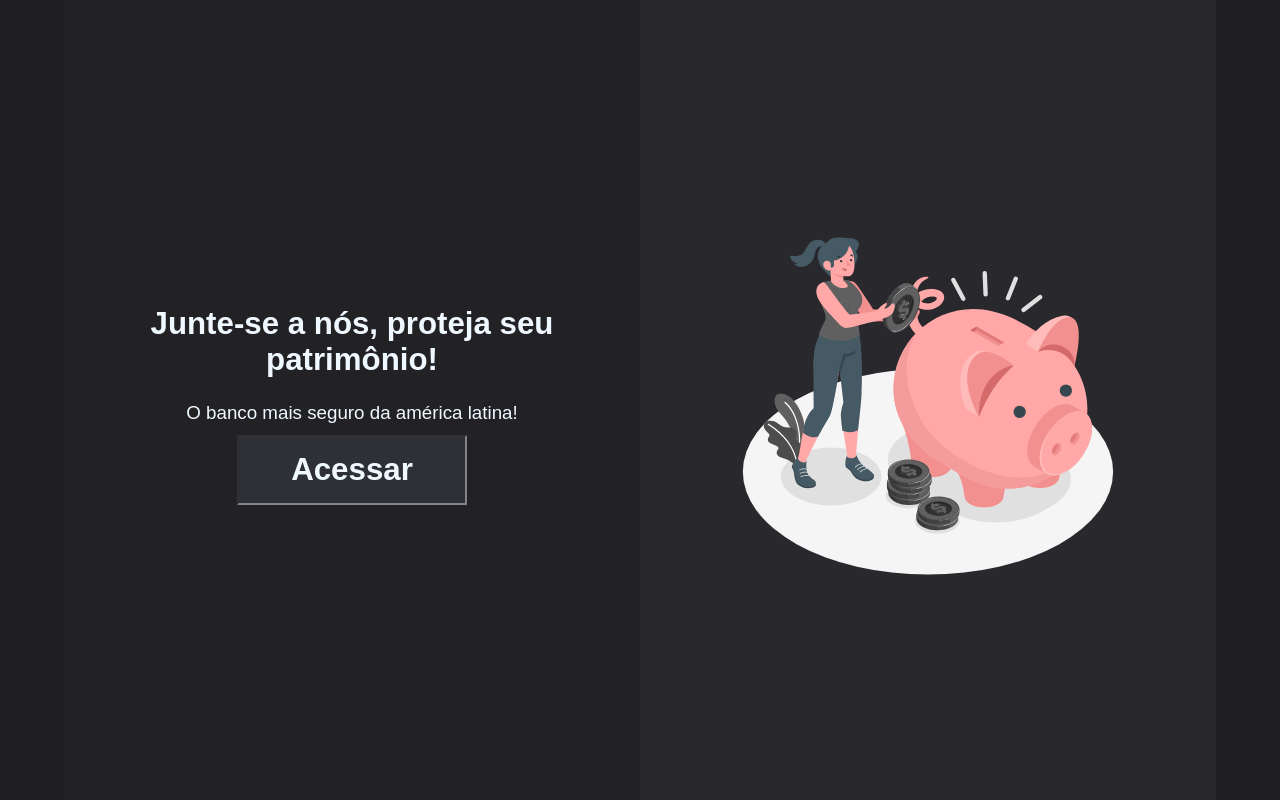
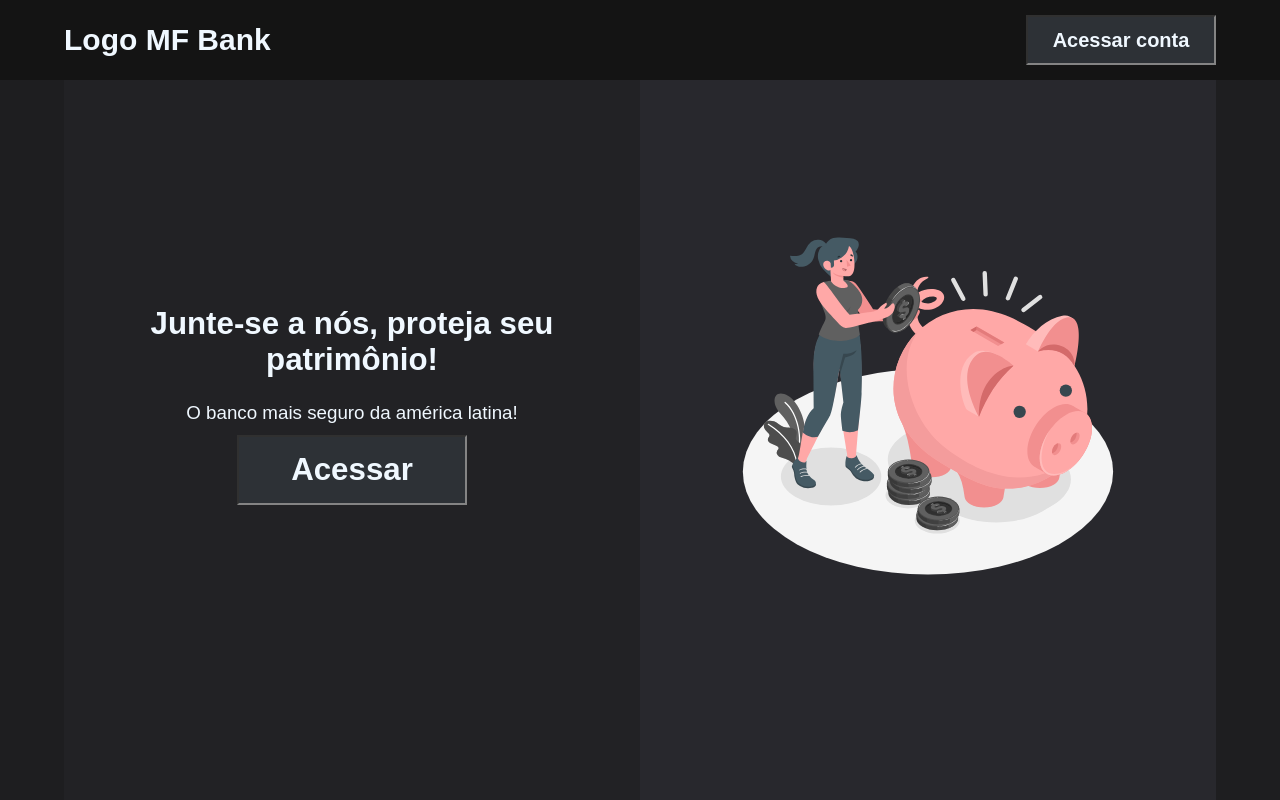
Before and after one commit to FabricioSobrinho/MF-Bank, a React (Vite) app: page / in a window 1280 px wide. Built offline with nearby package versions, Linux system fonts and the light colour scheme.

Commit message:
Test: testing components in the first page app

```diff
--- a/src/App.jsx
+++ b/src/App.jsx
@@ -1,12 +1,11 @@
 // import react functions
 
 // import elements and icos
-
+import NavBar from "./Layouts/Components/NavBar";
 // import extras dependencies
 
 // Import pages
 import InitialScreen from "./Pages/InitialScreen";
-
 
 // import container
 import Container from "./Layouts/Components/Container";
@@ -14,9 +13,11 @@ import Container from "./Layouts/Components/Container";
 function App() {
   return (
     <>
-    <Container>
-      <InitialScreen />
-    </Container>
+      <NavBar />
+
+      <Container>
+        <InitialScreen />
+      </Container>
     </>
   );
 }
```
